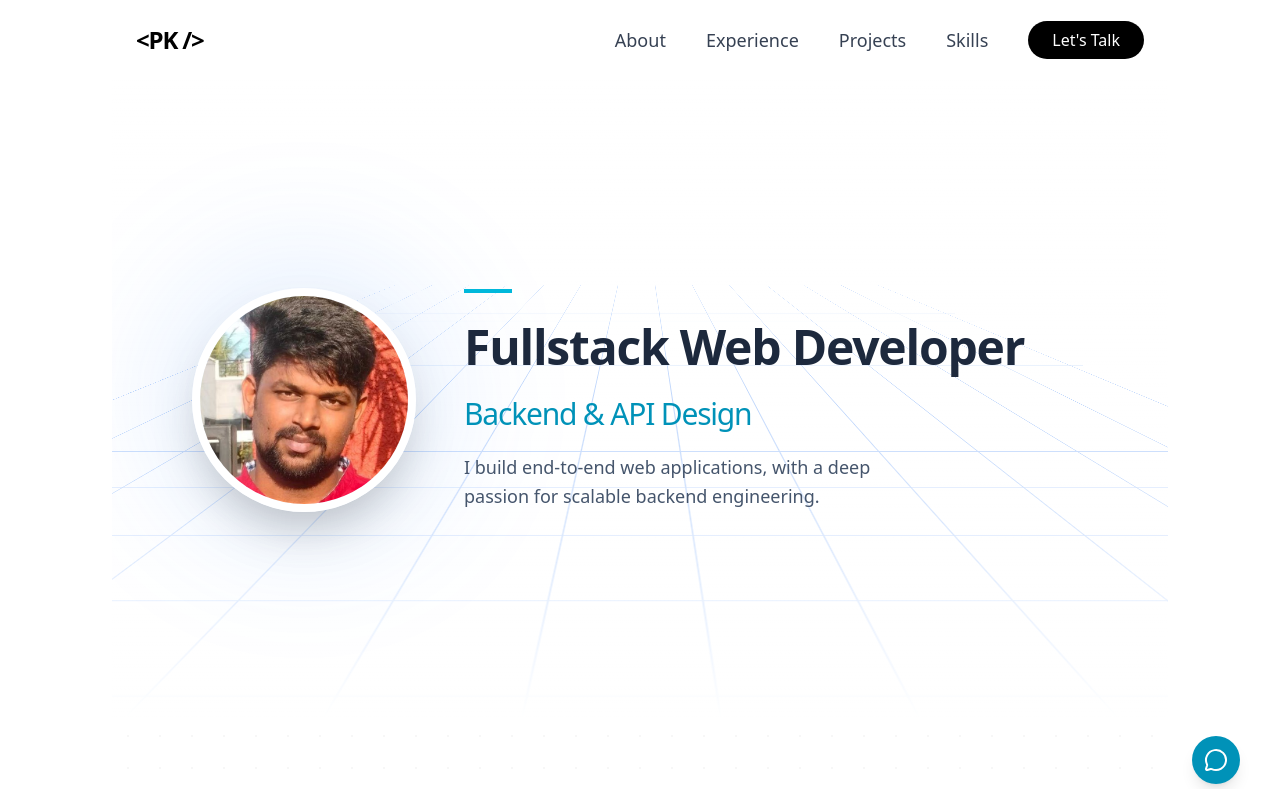
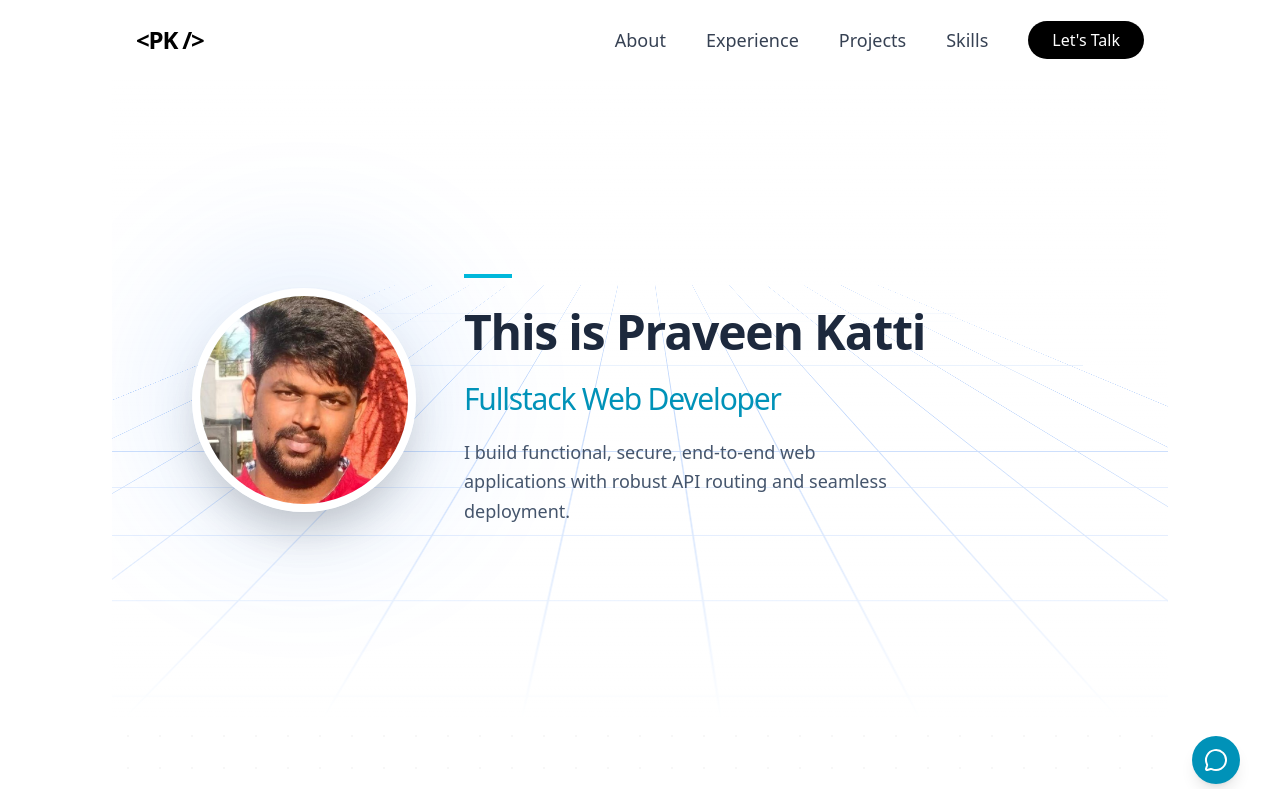
Before and after one commit to PraveenDKatti/my-work, a React (Vite) app: page / in a window 1280 px wide. Shown: the top 789 px of the page. Built offline with nearby package versions, Linux system fonts and the light colour scheme.

Commit message:
update readme and hero tagline

```diff
--- a/src/components/Hero.jsx
+++ b/src/components/Hero.jsx
@@ -48,12 +48,12 @@ const Hero = () => {
           <div className="inline-block mx-auto md:mx-0 w-12 h-1 bg-cyan-500 mb-2"></div>
 
           <h1 className="text-3xl md:text-5xl font-bold tracking-tight text-slate-800 leading-tight">
-            Fullstack Web Developer <br />
-            <span className="text-cyan-600 font-medium text-2xl md:text-3xl">Backend & API Design</span>
+            This is Praveen Katti <br />
+            <span className="text-cyan-600 font-medium text-2xl md:text-3xl">Fullstack Web Developer</span>
           </h1>
 
           <p className="text-slate-600 text-lg font-light leading-relaxed max-w-md">
-            I build end-to-end web applications, with a deep passion for scalable backend engineering.
+            I build functional, secure, end-to-end web applications with robust API routing and seamless deployment.
           </p>
         </div>
       </div>
```
Also changed, not shown: 1 other file (tests, documents, lock files or other folders).
